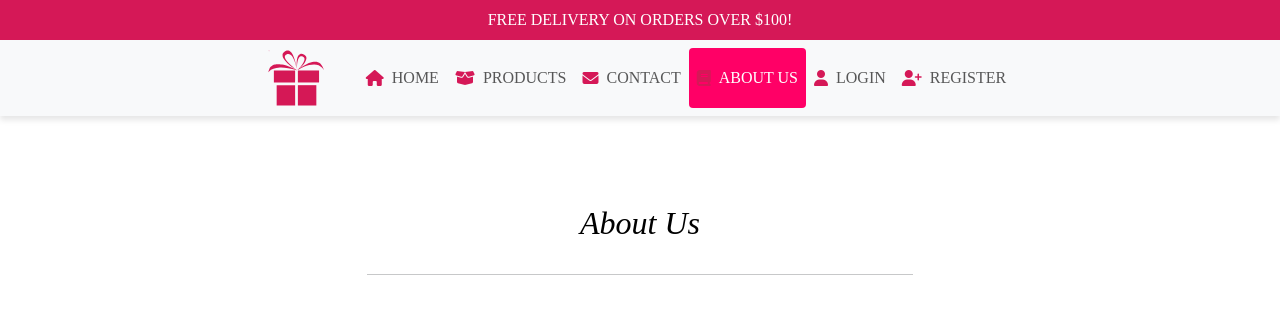
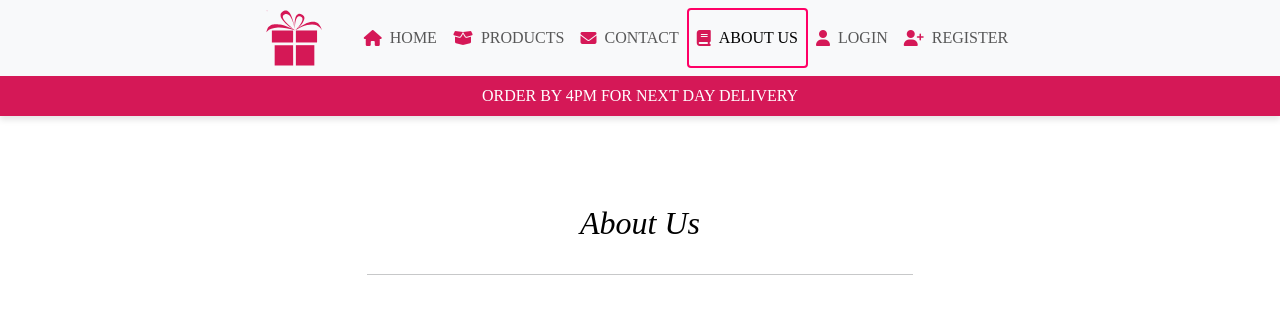
Before and after one commit to JesseRoss001/loveshop, a Django app: page /about/ in a window 1280 px wide. Shown: the top 324 px of the page. Run offline with Django 5.2, Linux system fonts and the light colour scheme; some libraries are stand-ins or nearby versions.

Commit message:
Style home page banner & navbar hover effect

```diff
--- a/static/css/style.css
+++ b/static/css/style.css
@@ -51,7 +51,7 @@ body {
     visibility: hidden;
     position: absolute;
     top: 0;
-    animation: 4s autoplay infinite;
+    animation: 6s autoplay infinite;
 }
 
 
@@ -61,7 +61,7 @@ body {
 
 
 .baner-anim .anim:nth-child(2) {
-    animation-delay: 2s;
+    animation-delay: 3s;
 }
 
 .pink-bg {
--- a/templates/base.html
+++ b/templates/base.html
@@ -26,16 +26,16 @@
 
     .navbar-nav .nav-link.active,
     .navbar-nav .nav-link:hover {
-      background-color: #f06;
-      color: #fff;
+      border: 2px solid #f06;
+      color: #000;
       border-radius: 4px;
       transition: background-color 0.3s;
     }
 
     /* Ensure the active class has a background color */
     .navbar .nav-link.active {
-      background-color: #f06;
-      color: #fff;
+      border: 2px solid #f06;
+      color: #000;
     }
 
     .navbar-nav .nav-link {
@@ -57,8 +57,8 @@
     }
 
     .navbar-nav .nav-link.active {
-      background-color: #f06;
-      color: #fff;
+      border: 2px solid #f06;
+      color: #000;
       border-radius: 4px;
     }
 
@@ -67,13 +67,11 @@
     }
 
     .navbar-nav .nav-link:hover {
-      color: #fff;
-      background-color: #f06;
+      color: #000;
+      border: 2px solid #f06;
     }
 
-    .nav-link:hover .icon {
-      color: #fff;
-    }
+
 
     /* Cart icon styles */
   </style>
@@ -84,16 +82,6 @@
 <body>
 
   <header>
-    <!-- Banner -->
-    <div class="row text-center baner-anim pink-bg text-white">
-      <div class="anim">
-        <p class="text-uppercase my-2 ms-0">Order by 4PM for next day delivery</p>
-      </div>
-      <div class="anim">
-        <p class="text-uppercase my-2">Free delivery on orders over $100!</p>
-      </div>
-    </div>
-
     <!-- Navbar -->
     <nav class="navbar navbar-expand-lg navbar-light bg-light">
       <div class="container-fluid justify-content-center">
@@ -112,20 +100,20 @@
               style="height: 60px; margin-right: 2rem;">
             <a class="nav-link {% if request.resolver_match.url_name == 'home' %}active{% endif %}"
               href="{% url 'home' %}">
-              <i class="fas fa-home ls-colour icon"></i> Home
+              <i class="fas fa-home ls-colour"></i> Home
             </a>
             <a class="nav-link {% if request.resolver_match.url_name == 'products:index' %}active{% endif %}"
               href="{% url 'products:index' %}">
-              <i class="fas fa-box-open ls-colour icon"></i> Products
+              <i class="fas fa-box-open ls-colour"></i> Products
             </a>
             <a class="nav-link {% if request.resolver_match.url_name == 'contact:index' %}active{% endif %}"
               href="{% url 'contact:index' %}">
-              <i class="fas fa-envelope ls-colour icon"></i> Contact
+              <i class="fas fa-envelope ls-colour"></i> Contact
             </a>
             <a class="nav-link {% if request.resolver_match.url_name == 'about' %}active{% endif %}"
-            href="{% url 'about' %}">
-            <i class="fas fa-book ls-colour icon"></i> About Us
-          </a>
+              href="{% url 'about' %}">
+              <i class="fas fa-book ls-colour"></i> About Us
+            </a>
 
             <!-- Cart icon, to be shown only on the products page -->
             {% if request.resolver_match.url_name == 'products:index' %}
@@ -154,10 +142,17 @@
             {% endif %}
           </div>
         </div>
-
       </div>
-
     </nav>
+    <!-- Banner -->
+      <div class="row text-center baner-anim pink-bg text-white">
+        <div class="anim">
+          <p class="text-uppercase my-2 ms-0">Order by 4PM for next day delivery</p>
+        </div>
+        <div class="anim">
+          <p class="text-uppercase my-2">Free UK only delivery</p>
+        </div>
+      </div>
   </header>
 
   <main class="container mt-4">
```
